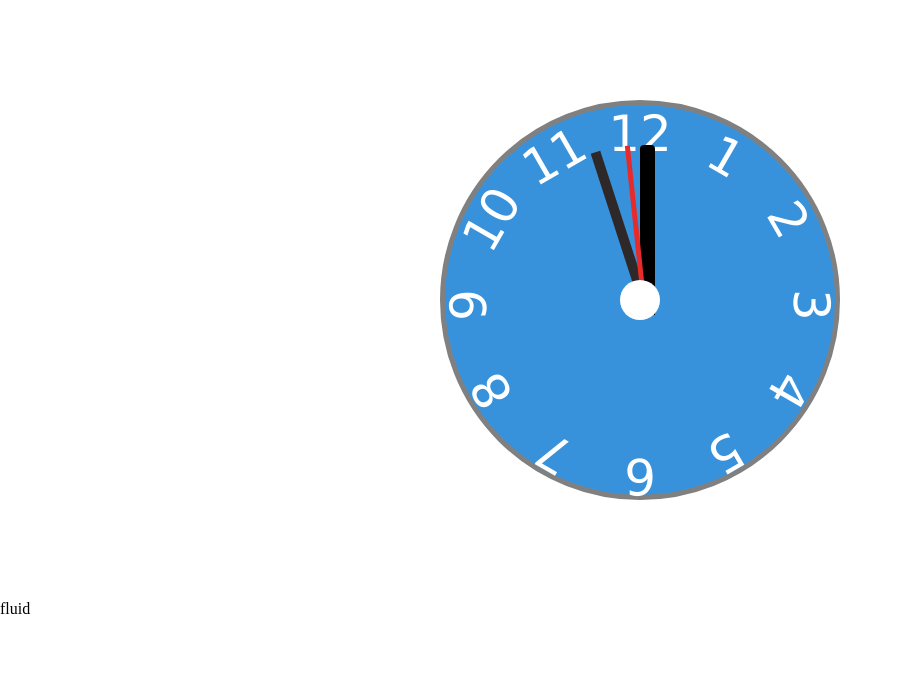
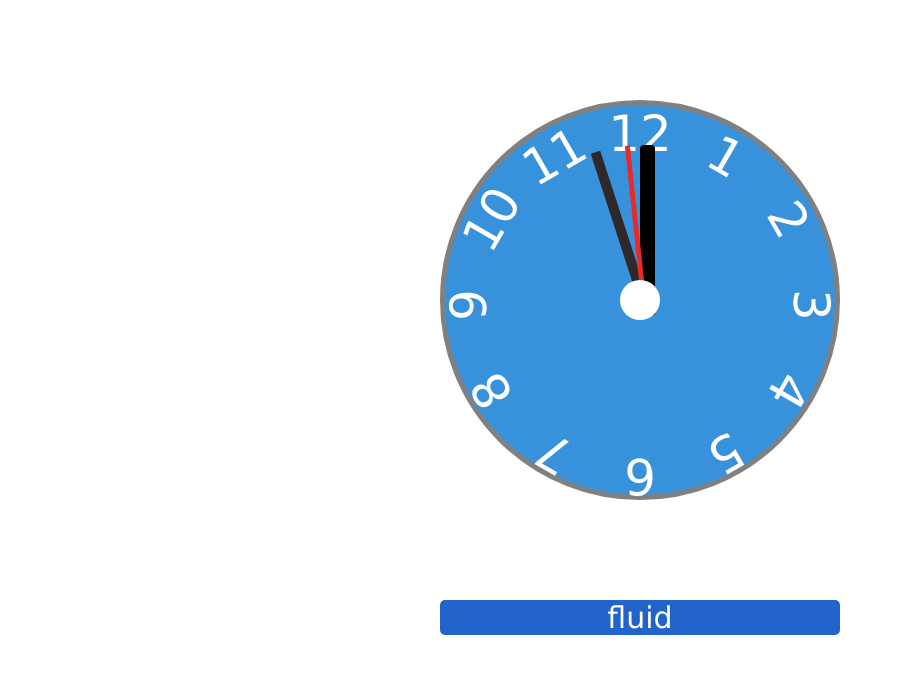
Before and after one commit to fak3er/analog_clock, a plain HTML site: page index.html in a window 1280 px wide. Shown: the whole page, without its empty margins (0-903 px from the left). Drawn offline with Linux system fonts and the light colour scheme.

Commit message:
Update style.css

```diff
--- a/style.css
+++ b/style.css
@@ -62,3 +62,14 @@
  background-color:white;
  border-radius: 50%;;
 }
+.mvt{
+    background-color: rgb(35, 100, 204);
+    color:white ;
+    font-family: 'Lucida Sans', 'Lucida Sans Regular', 'Lucida Grande', 'Lucida Sans Unicode', Geneva, Verdana, sans-serif;
+    font-size: 30px;
+    width:400px;
+    margin: 20px auto 100px;
+    text-align: center;
+    border-radius: 5px;
+
+}
```
